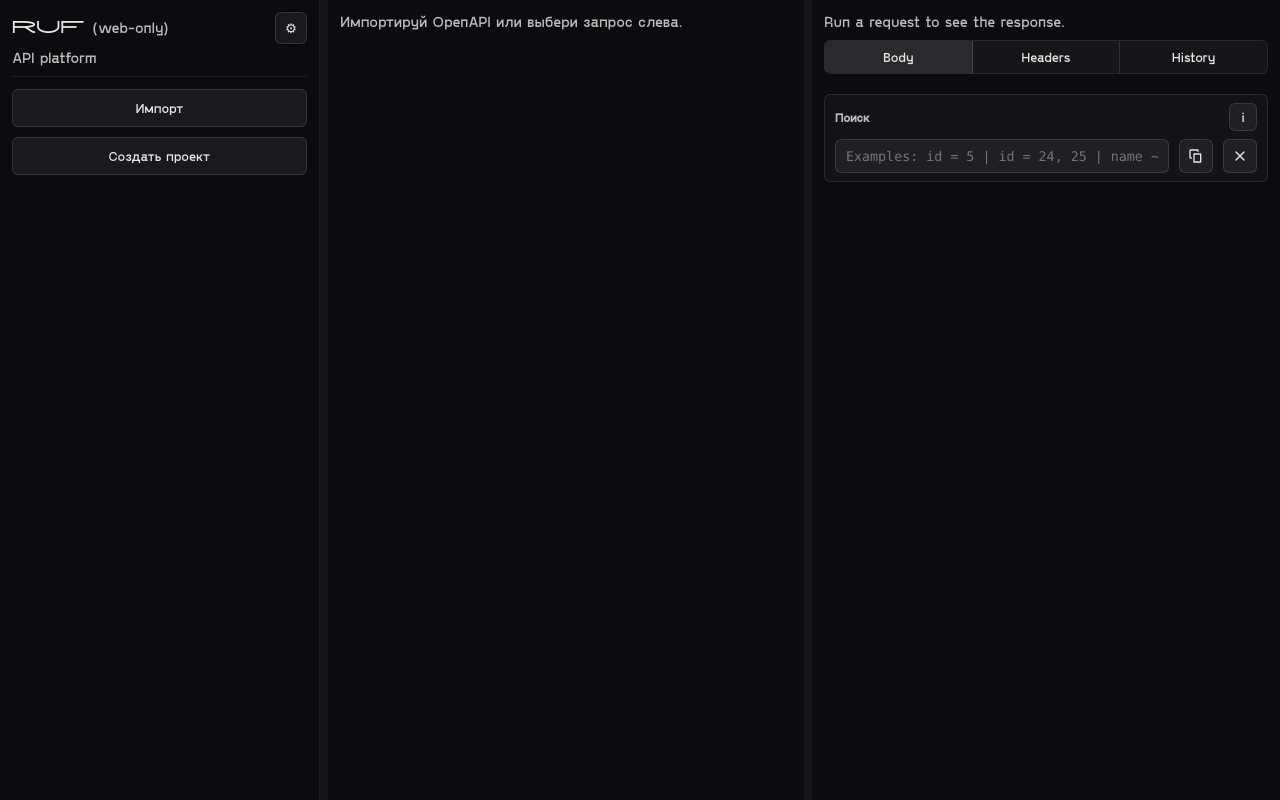
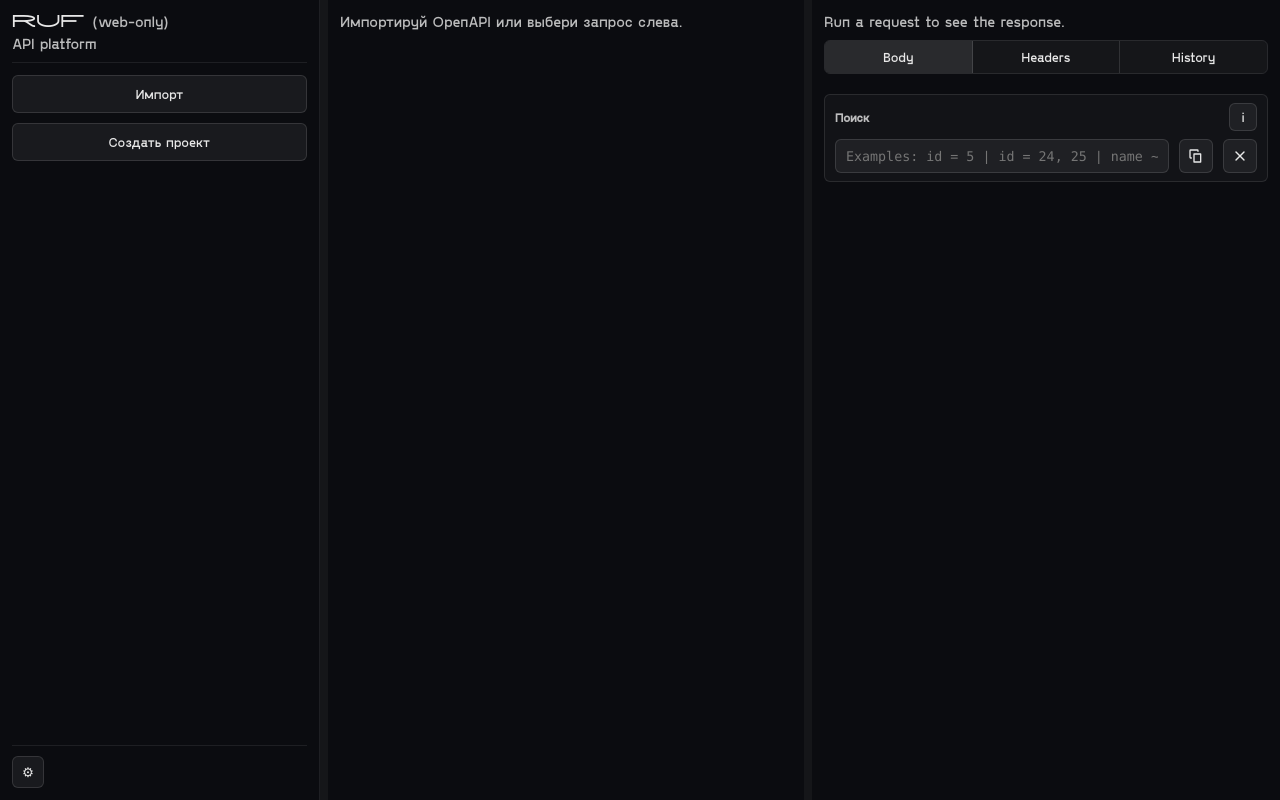
Before and after one commit to mkudmi/RUF-API-Platform, a React (Vite) app: page / in a window 1280 px wide. Built offline with nearby package versions, Linux system fonts and the light colour scheme.

Commit message:
some changes

```diff
--- a/src/App.tsx
+++ b/src/App.tsx
@@ -851,6 +851,7 @@ export default function App() {
           </div>
         </div>
 
+        <div className="sidebarTreeWrap">
           <CollectionsTree
             collections={collections}
             environmentsByCollection={envByCollection}
@@ -870,6 +871,18 @@ export default function App() {
             onDeleteRequest={deleteRequest}
             onDeleteCollection={requestDeleteCollection}
           />
+        </div>
+
+        <div className="sidebarBottom">
+          <button
+            className="iconBtn"
+            onClick={openSettings}
+            aria-label="Settings"
+            title="Settings"
+          >
+            &#9881;
+          </button>
+        </div>
       </aside>
       <div className="resizer" onPointerDown={onSidebarResizePointerDown} />
 
--- a/src/styles.css
+++ b/src/styles.css
@@ -46,8 +46,10 @@ a { color: inherit; }
 .sidebar {
   border-right: 1px solid rgba(255,255,255,.08);
   padding: 12px;
-  overflow-y: auto;
-  overflow-x: hidden;
+  overflow: hidden;
+  display: flex;
+  flex-direction: column;
+  gap: 0;
 }
 .sidebarBrand {
   display: grid;
@@ -57,7 +59,22 @@ a { color: inherit; }
   border-bottom: 1px solid rgba(255,255,255,.08);
 }
 .sidebarBrandRow { display: flex; gap: 8px; align-items: baseline; }
+.sidebarBrandRow > .iconBtn { display: none; }
 .sidebarTagline { margin: 0; }
+
+.sidebarTreeWrap {
+  flex: 1;
+  min-height: 0;
+  overflow: auto;
+}
+
+.sidebarBottom {
+  margin-top: 12px;
+  padding-top: 10px;
+  border-top: 1px solid rgba(255,255,255,.08);
+  display: flex;
+  align-items: center;
+}
 
 .main {
   display: grid;
```
Lines whose indentation alone changed are shown as unchanged.
